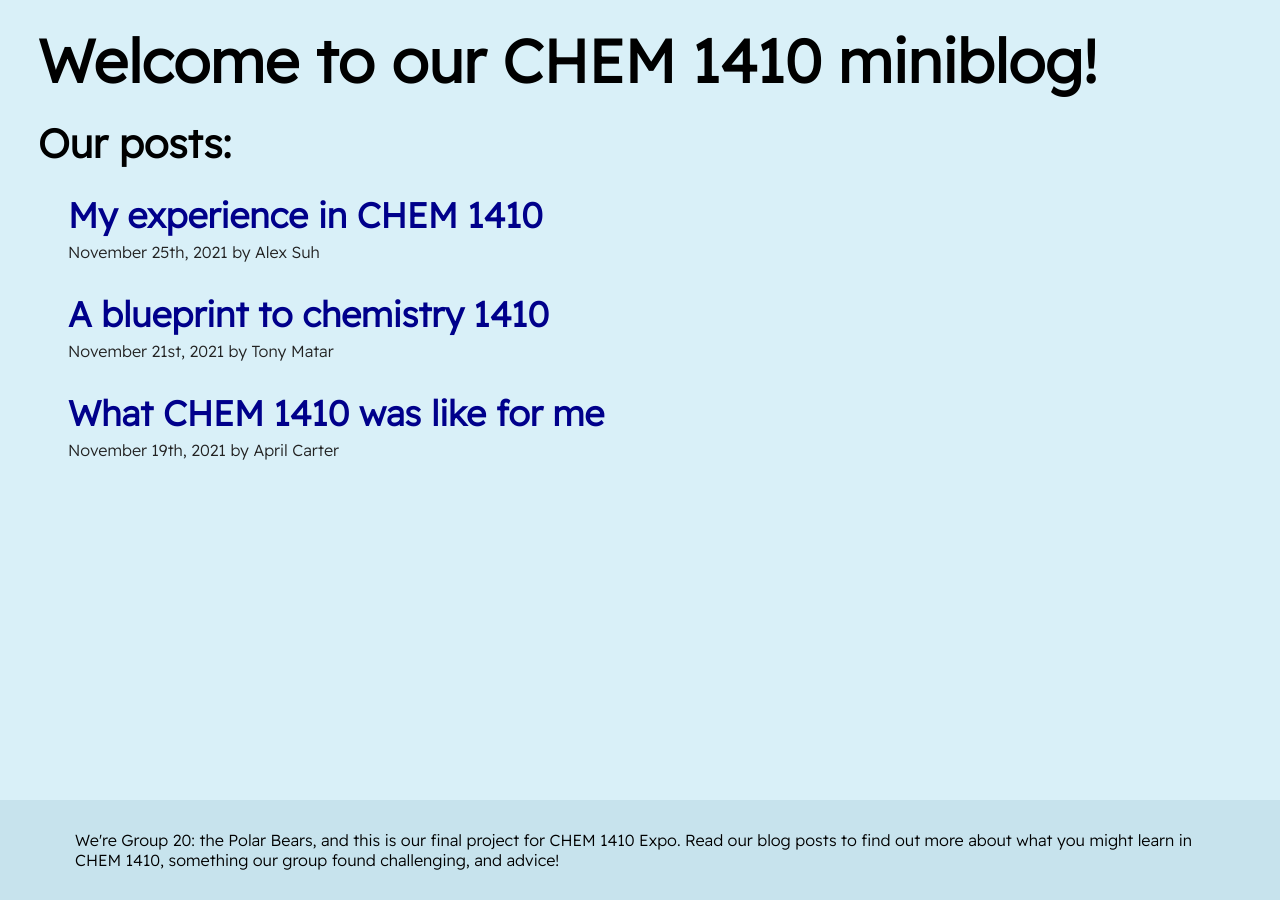
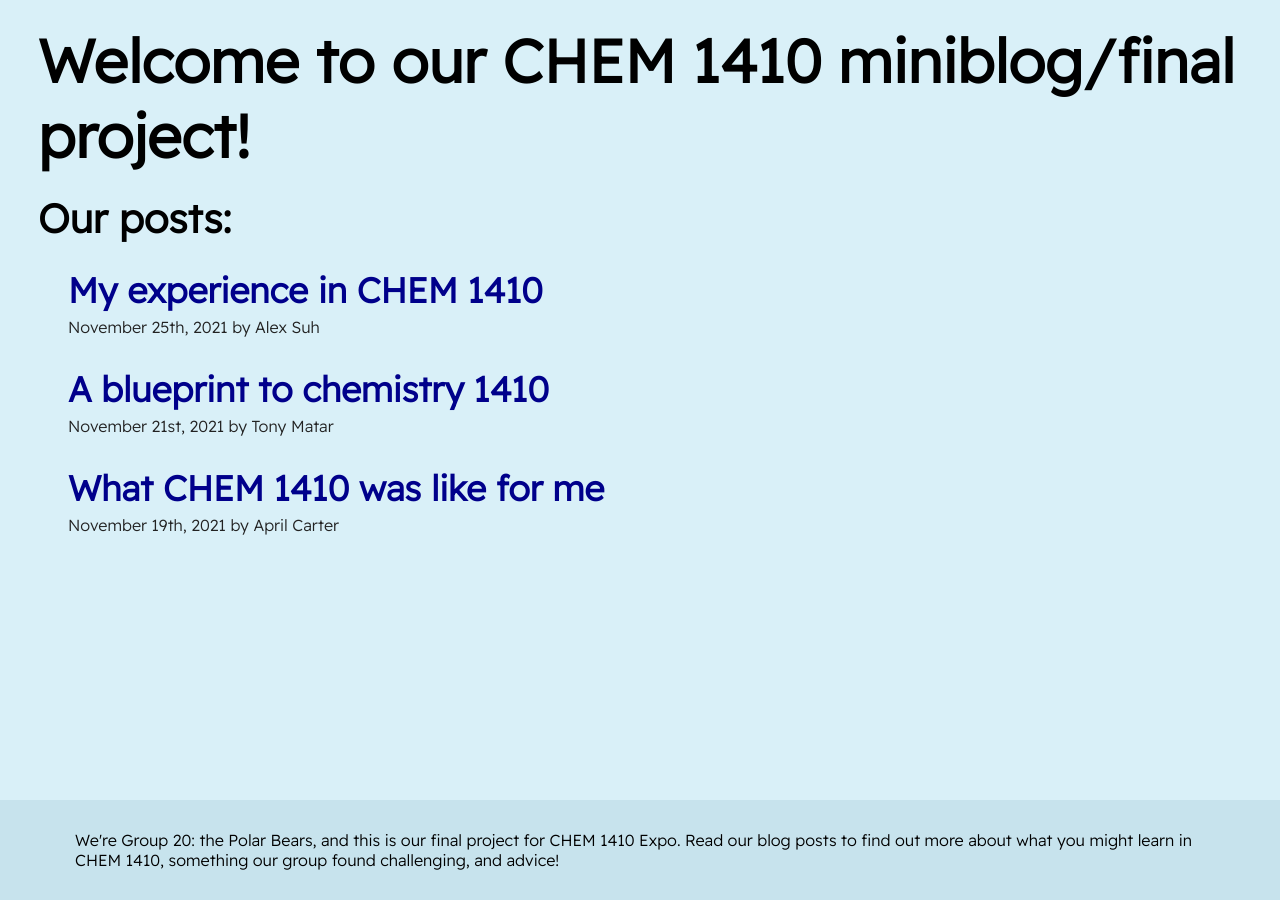
Before and after one commit to semprepiupiano/chemproject, a Jekyll site: the page built from index.markdown, in a window 1280 px wide. Built offline with Jekyll 4.4.1, drawn with Linux system fonts in a browser that asks for light colours.

Commit message:
Add final project to website title

```diff
--- a/_layouts/home.html
+++ b/_layouts/home.html
@@ -3,7 +3,7 @@ layout: default
 ---
 
 <div class="main">
-  <h1 id="title">Welcome to our CHEM 1410 miniblog!</h1>
+  <h1 id="title">Welcome to our CHEM 1410 miniblog/final project!</h1>
 
   <h3 id="post-heading"> Our posts:</h3>
   <ul class="postlist">
```
